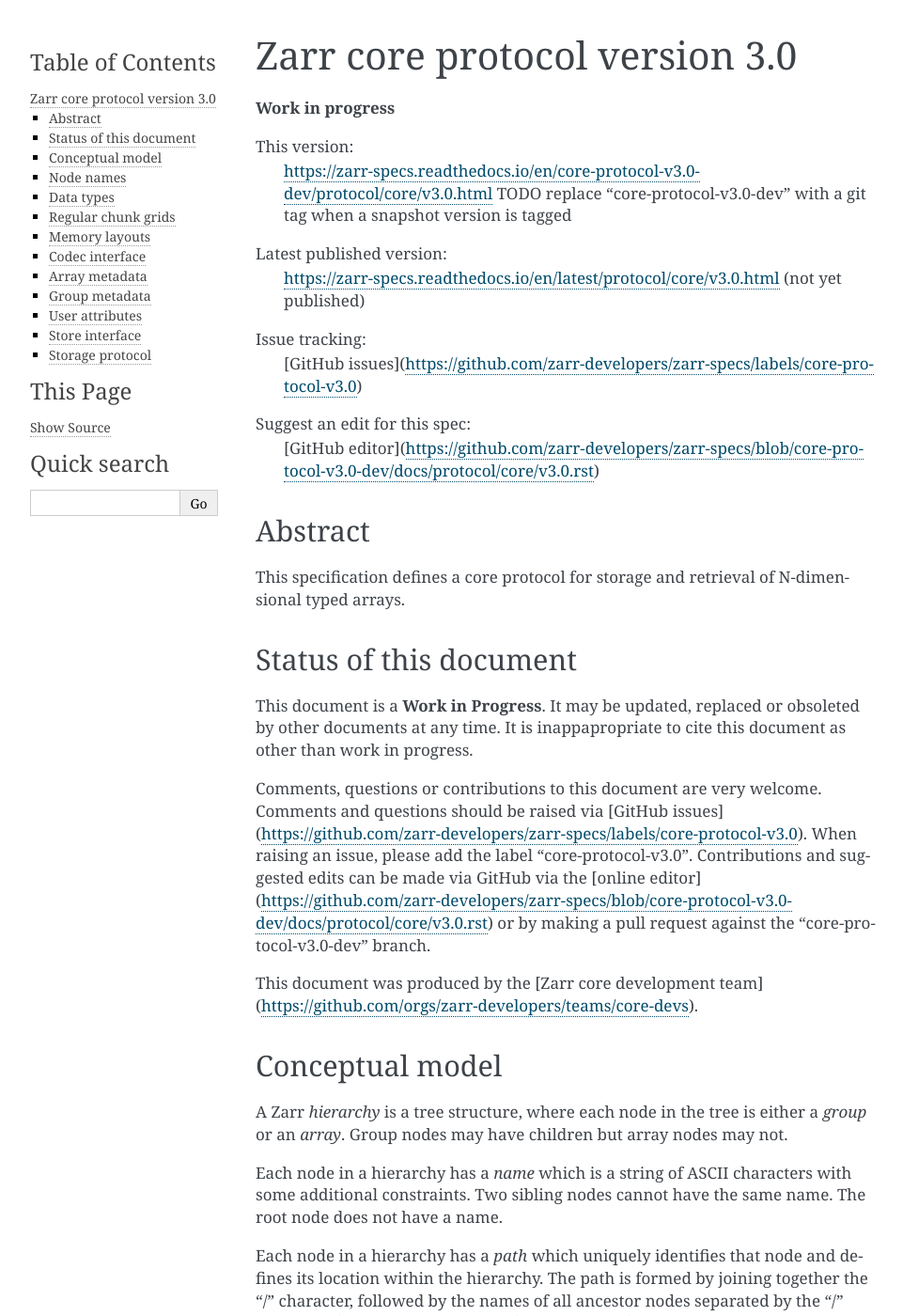
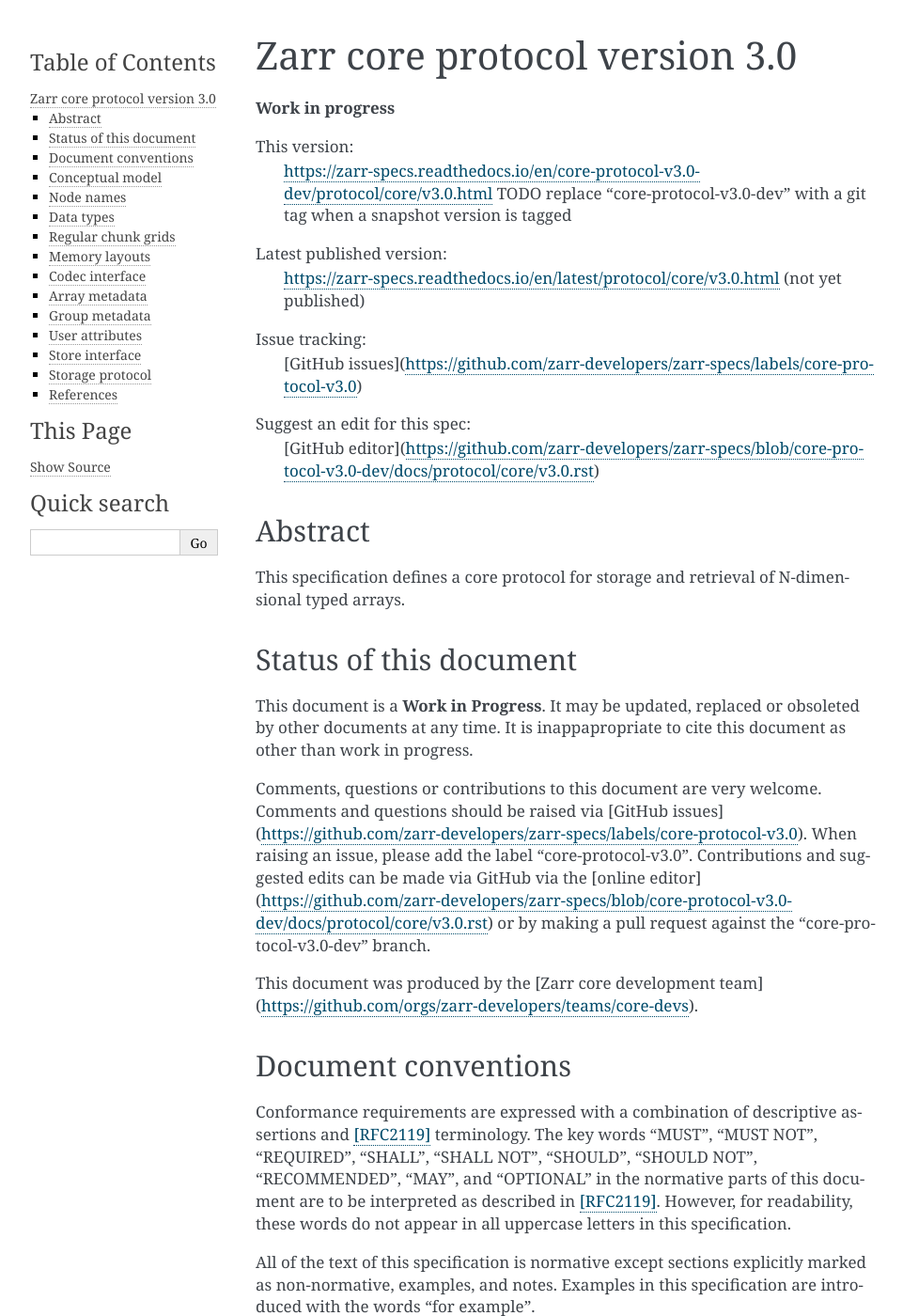
Before and after one commit to zarr-developers/zarr-specs, a Sphinx documentation site: the page built from docs/protocol/core/v3.0.rst, in a window 1280 px wide and 1400 px high. Shown: the whole window at 94% size, without its empty margins (148-1109 px from the left). Built offline with Sphinx 7.4.7, drawn with Linux system fonts in a browser that asks for light colours; some of the changed text lies outside the part shown.

Commit message:
add conventions

```diff
--- a/docs/protocol/core/v3.0.rst
+++ b/docs/protocol/core/v3.0.rst
@@ -40,6 +40,22 @@ branch.
 
 This document was produced by the [Zarr core development
 team](https://github.com/orgs/zarr-developers/teams/core-devs).
+
+
+Document conventions
+--------------------
+
+Conformance requirements are expressed with a combination of
+descriptive assertions and [RFC2119]_ terminology. The key words
+"MUST", "MUST NOT", "REQUIRED", "SHALL", "SHALL NOT", "SHOULD",
+"SHOULD NOT", "RECOMMENDED", "MAY", and "OPTIONAL" in the normative
+parts of this document are to be interpreted as described in
+[RFC2119]_. However, for readability, these words do not appear in all
+uppercase letters in this specification.
+
+All of the text of this specification is normative except sections
+explicitly marked as non-normative, examples, and notes. Examples in
+this specification are introduced with the words "for example".
 
 
 Conceptual model
@@ -189,3 +205,11 @@ Storage protocol
 
 TODO define how high level operations like creating a group or array
 translate into low level key/value operations on the store interface
+
+
+References
+----------
+
+.. [RFC2119] S. Bradner. Key words for use in RFCs to Indicate
+   Requirement Levels. March 1997. Best Current Practice. URL:
+   https://tools.ietf.org/html/rfc2119
```
